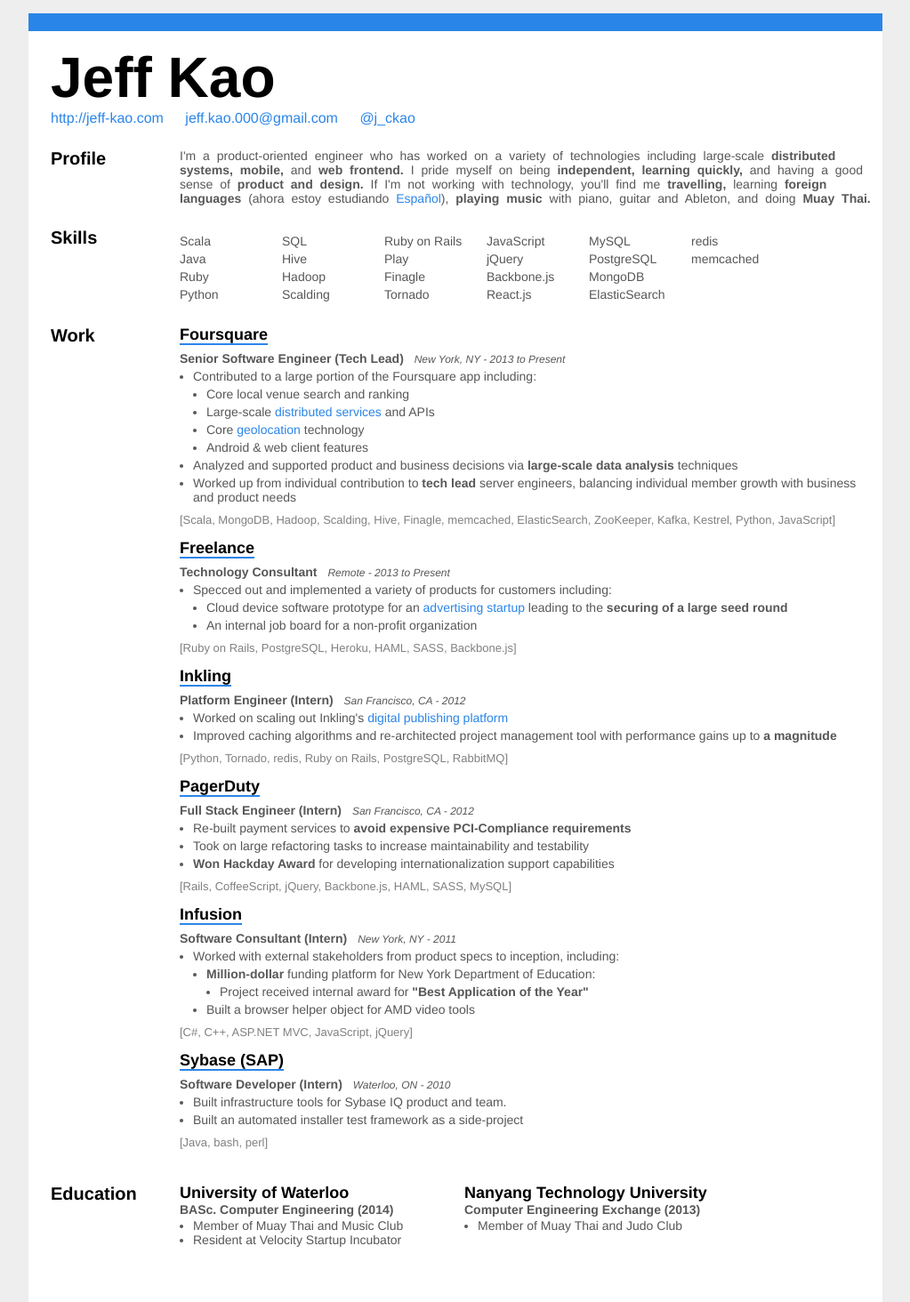
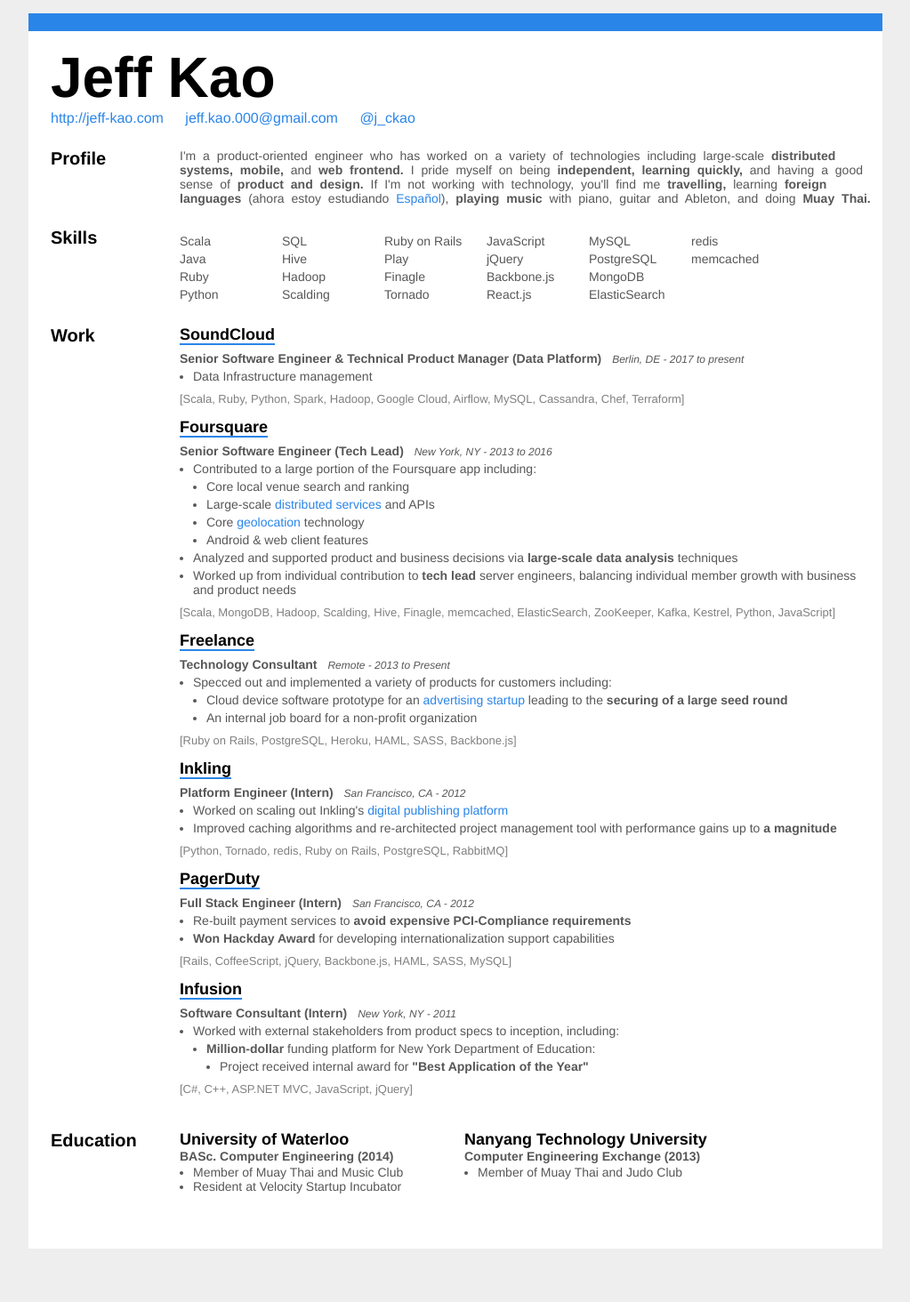
Before and after one commit to jkao/jkao.github.io, a Jekyll site: the page resume.html, which Jekyll copies as it is, in a window 1280 px wide. Shown: the whole page at 89% size, without its empty margins (128-1151 px from the left). Built offline with Jekyll 4.4.1, drawn with Linux system fonts in a browser that asks for light colours; after the commit the page ends 1404 px from its top, so only the background shows below that.

Commit message:
Some resume work

```diff
--- a/resume.html
+++ b/resume.html
@@ -262,6 +262,30 @@
           </div>
         </div>
         <div class='grid_10 omega'>
+
+          <!-- SoundCloud -->
+          <div class='grid_10 alpha work-block'>
+            <div class='grid_10 alpha job-company'>
+              <h5>
+                <a href='https://soundcloud.com' target='_blank'>SoundCloud</a>
+              </h5>
+            </div>
+            <div class='grid_10 alpha job-role'>
+              <strong>Senior Software Engineer & Technical Product Manager (Data Platform)</strong>
+              <span class='job-meta location-date'>
+                <em>Berlin, DE - 2017 to present</em>
+              </span>
+            </div>
+            <div class='grid_10 alpha job-desc'>
+              <ul>
+                <li>Data Infrastructure management</li>
+              </ul>
+            </div>
+            <div class='grid_10 alpha job-skills'>
+              [Scala, Ruby, Python, Spark, Hadoop, Google Cloud, Airflow, MySQL, Cassandra, Chef, Terraform]
+            </div>
+          </div>
+
           <!-- Foursquare -->
           <div class='grid_10 alpha work-block'>
             <div class='grid_10 alpha job-company'>
@@ -272,7 +296,7 @@
             <div class='grid_10 alpha job-role'>
               <strong>Senior Software Engineer (Tech Lead)</strong>
               <span class='job-meta location-date'>
-                <em>New York, NY - 2013 to Present</em>
+                <em>New York, NY - 2013 to 2016</em>
               </span>
             </div>
             <div class='grid_10 alpha job-desc'>
@@ -306,6 +330,7 @@
               [Scala, MongoDB, Hadoop, Scalding, Hive, Finagle, memcached, ElasticSearch, ZooKeeper, Kafka, Kestrel, Python, JavaScript]
             </div>
           </div>
+
           <!-- Freelance -->
           <div class='grid_10 alpha work-block'>
             <div class='grid_10 alpha job-company'>
@@ -339,6 +364,7 @@
               [Ruby on Rails, PostgreSQL, Heroku, HAML, SASS, Backbone.js]
             </div>
           </div>
+
           <!-- Inkling -->
           <div class='grid_10 alpha work-block'>
             <div class='grid_10 alpha job-company'>
@@ -369,6 +395,7 @@
               [Python, Tornado, redis, Ruby on Rails, PostgreSQL, RabbitMQ]
             </div>
           </div>
+
           <!-- PagerDuty -->
           <div class='grid_10 alpha work-block'>
             <div class='grid_10 alpha job-company'>
@@ -388,7 +415,6 @@
                   Re-built payment services to
                   <strong>avoid expensive PCI-Compliance requirements</strong>
                 </li>
-                <li>Took on large refactoring tasks to increase maintainability and testability</li>
                 <li>
                   <strong>Won Hackday Award</strong>
                   for developing internationalization support capabilities
@@ -399,6 +425,7 @@
               [Rails, CoffeeScript, jQuery, Backbone.js, HAML, SASS, MySQL]
             </div>
           </div>
+
           <!-- Infusion -->
           <div class='grid_10 alpha work-block'>
             <div class='grid_10 alpha job-company'>
@@ -426,7 +453,6 @@
                       </li>
                     </ul>
                   </li>
-                  <li>Built a browser helper object for AMD video tools</li>
                 </ul>
               </ul>
             </div>
@@ -434,29 +460,7 @@
               [C#, C++, ASP.NET MVC, JavaScript, jQuery]
             </div>
           </div>
-          <!-- SAP -->
-          <div class='grid_10 alpha work-block'>
-            <div class='grid_10 alpha job-company'>
-              <h5>
-                <a href='http://sap.com' target='_blank'>Sybase (SAP)</a>
-              </h5>
-            </div>
-            <div class='grid_10 alpha job-role'>
-              <strong>Software Developer (Intern)</strong>
-              <span class='job-meta location-date'>
-                <em>Waterloo, ON - 2010</em>
-              </span>
-            </div>
-            <div class='grid_10 alpha job-desc'>
-              <ul>
-                <li>Built infrastructure tools for Sybase IQ product and team.</li>
-                <li>Built an automated installer test framework as a side-project</li>
-              </ul>
-            </div>
-            <div class='grid_10 alpha job-skills'>
-              [Java, bash, perl]
-            </div>
-          </div>
+
         </div>
       </div>
       <div class='grid_12 resume-section'>
```
